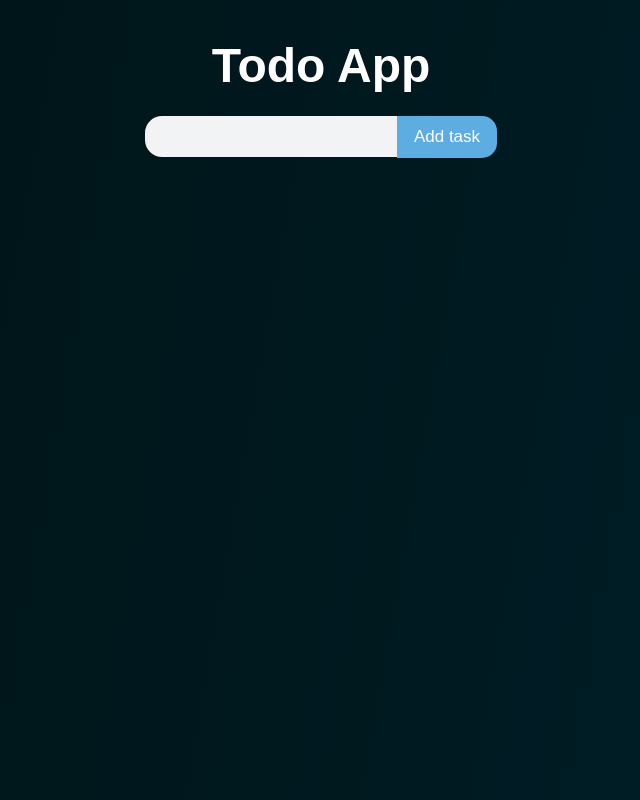
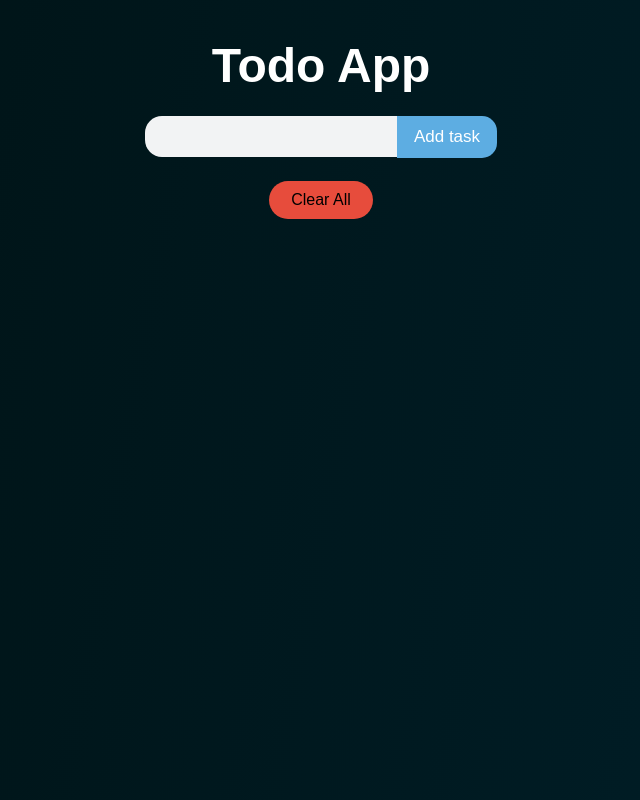
Before and after one commit to Rishabh503/react-learn-new, a React (Vite) app: page / in a window 1280 px wide. Shown: the whole page, without its empty margins (319-959 px from the left). Built offline with nearby package versions, Linux system fonts and the light colour scheme.

Commit message:
two buttons added

```diff
--- a/src/projects/Todo/todo.css
+++ b/src/projects/Todo/todo.css
@@ -189,6 +189,7 @@
     -moz-border-radius: 0.3rem;
     -ms-border-radius: 0.3rem;
     -o-border-radius: 0.3rem;
+    border-radius: 2rem;
   }
 
   .clear-btn:hover {
--- a/src/projects/Todo/todo.jsx
+++ b/src/projects/Todo/todo.jsx
@@ -1,10 +1,7 @@
 import { useState } from "react";
-import "./todo.css"
-import { MdCheck ,MdDeleteForever } from "react-icons/md";
+import { MdCheck, MdDeleteForever } from "react-icons/md";
+import "./todo.css";
 export const Todo=()=>{
-
-
-
     const [inputValue,setInputValue]=useState("");
     const [task,setTask]=useState([]);
     const handleInputChange=(value)=>{
@@ -21,11 +18,22 @@ export const Todo=()=>{
         }
         setTask((prevTask)=>[...prevTask,inputValue]);
 
-        console.log(task); // working
+        // console.log(task); // working
 
         setInputValue("");  // setting back the input field null
 
     };
+
+    const handleDeleteTodo=(curTodo)=>{
+            // console.log(curTodo);
+            const updateTask=task.filter((todo)=> todo!==curTodo);
+            setTask(updateTask);
+    };
+
+     const handleClearAll=()=>{
+            // console.log(task);
+            setTask([]);
+     };
     return (
         <section className="todo-container">
             <header>
@@ -61,7 +69,9 @@ export const Todo=()=>{
                                 <button className="check-btn">
                                     <MdCheck/>
                                 </button>
-                                <button className="delete-btn">
+                                <button className="delete-btn"
+                                onClick={()=>handleDeleteTodo(todo)}
+                                >
                                     <MdDeleteForever/>
                                 </button>
                             </li>
@@ -70,6 +80,11 @@ export const Todo=()=>{
                     }
                 </ul>
             </section>
+            <section>
+                <button className="clear-btn" onClick={handleClearAll}>
+                    Clear All
+                </button>
+            </section>
 
         </section>
     );
```
